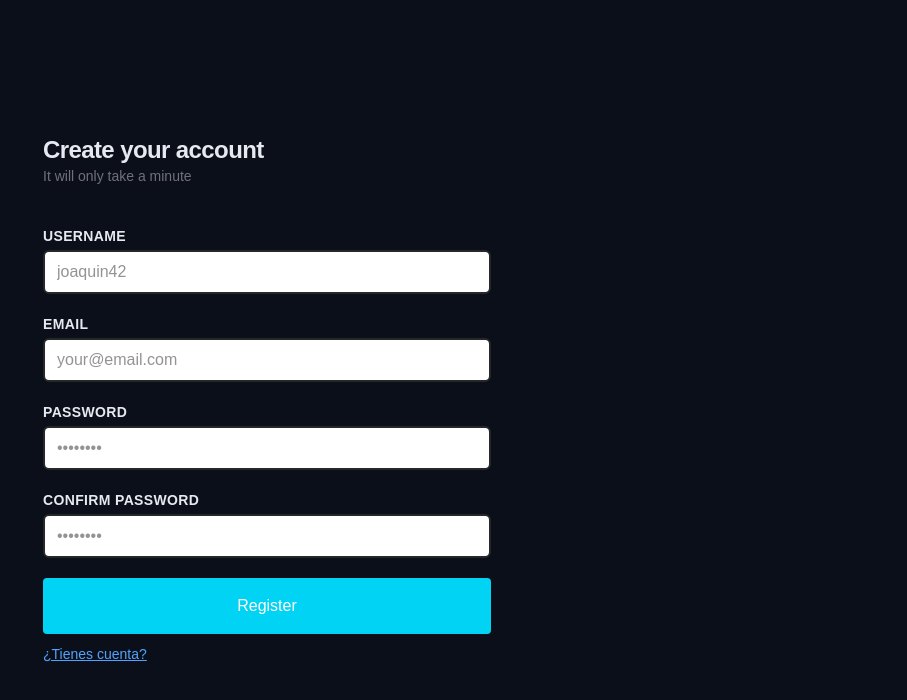
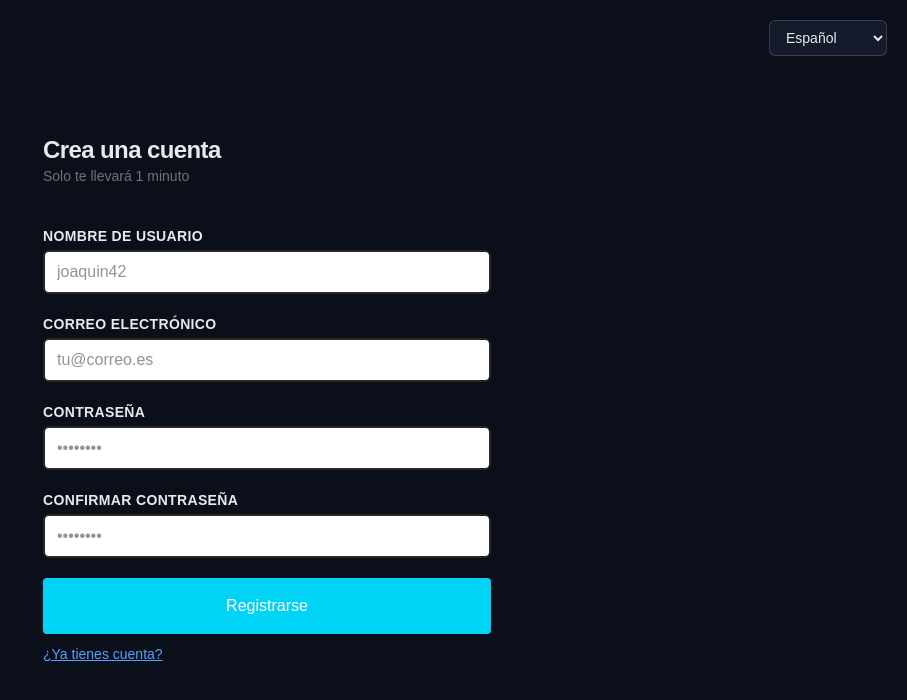
Before and after one commit to Hadi2022/ft_transcendence, a React (Vite) app in the folder frontend/: page /register in a window 1280 px wide. Shown: the top 700 px of the page, without its empty margins (373-1280 px from the left). Built offline with nearby package versions, Linux system fonts and the light colour scheme.

Commit message:
feat: add language selector and translate auth and navigation

```diff
--- /dev/null
+++ b/frontend/src/components/LanguageSelector.tsx
@@ -0,0 +1,21 @@
+import { useTranslation } from "react-i18next"
+
+
+export default function LanguageSelector() {
+
+    const { i18n } = useTranslation()
+
+    return (
+        <select className="bg-section text-text text-sm border
+                            border-soft-text/30 rounded-md px-3 py-2
+                            focus:outline-none focus:border-primary
+                            cursor-pointer"
+
+            value={i18n.language}
+            onChange={(e) => i18n.changeLanguage(e.target.value)} >
+            <option value="es">Español</option>
+            <option value="en">English</option>
+            <option value="nl">Nederlands</option>
+        </select>
+    )
+}
--- a/frontend/src/layouts/AuthLayout.tsx
+++ b/frontend/src/layouts/AuthLayout.tsx
@@ -1,9 +1,13 @@
 import { Outlet } from "react-router";
+import LanguageSelector from "../components/LanguageSelector";
 
 export default function AuthLayout() {
 
     return (
-        <div className="py-5 min-h-screen grid place-items-center bg-transcendence">
+        <div className="relative py-5 min-h-screen grid place-items-center bg-transcendence">
+            <div className="absolute top-5 right-5">
+                <LanguageSelector />
+            </div>
             <div className="w-full max-w-md">
                 <Outlet />
             </div>
--- a/frontend/src/layouts/MainLayout.tsx
+++ b/frontend/src/layouts/MainLayout.tsx
@@ -1,12 +1,18 @@
+import { Translation, useTranslation } from "react-i18next";
 import { NavLink, Outlet } from "react-router";
+import LanguageSelector from "../components/LanguageSelector";
 
 export default function MainLayout() {
+
+    const { t } = useTranslation()
+
     return (
         <div className="flex flex-col bg-transcendence text-text min-h-screen">
             <header className="flex flex-row justify-between p-5">
                 <h1>Transcendence</h1>
-                <nav className="flex flex-row justify-between">
+                <nav className="flex flex-row gap-4 items-center">
                     <NavLink to="#">Perfil</NavLink>
+                    <LanguageSelector />
                 </nav>
             </header>
 
--- a/frontend/src/pages/auth/RegisterPage.tsx
+++ b/frontend/src/pages/auth/RegisterPage.tsx
@@ -3,10 +3,12 @@ import ButtonComponent from "./components/ButtonComponent";
 import InputComponent from "./components/InputComponent";
 import { register } from "../../services/auth";
 import { useState, type SubmitEvent } from "react";
+import { useTranslation } from "react-i18next";
 
 export default function RegisterPage() {
 
     const navigate = useNavigate()
+    const { t } = useTranslation()
 
     const [email, setEmail] = useState("")
     const [username, setUsername] = useState("")
@@ -30,15 +32,15 @@ export default function RegisterPage() {
     return (
         <div className="text-text">
             <div className="mb-10">
-                <h1 className="text-2xl font-bold tracking-tight">Create your account</h1>
-                <p className="text-sm text-zinc-500">It will only take a minute</p>
+                <h1 className="text-2xl font-bold tracking-tight">{ t("auth.registerTitle") }</h1>
+                <p className="text-sm text-zinc-500">{ t("auth.registerSubtitle") }</p>
             </div>
 
             <form onSubmit={handleSubmit}
                 className="flex flex-col gap-5 mb-2">
 
                 { /* Username input*/ }
-                <InputComponent label="Username" type="text"
+                <InputComponent label={ t("auth.username") } type="text"
                                 placeholder="joaquin42"
                                 value={username}
                                 onChange={(e) => setUsername(e.target.value)}
@@ -46,15 +48,15 @@ export default function RegisterPage() {
                                 required />
 
                 { /* Email input*/ }
-                <InputComponent label="Email" type="email"
-                                placeholder="your@email.com"
+                <InputComponent label={ t("auth.email") } type="email"
+                                placeholder={ t("auth.emailPlaceholder") }
                                 value={email}
                                 onChange={(e) => setEmail(e.target.value)}
                                 minLength={6} maxLength={254}
                                 required />
 
                 { /* Password input */ }
-                <InputComponent label="Password" type="password"
+                <InputComponent label={ t("auth.password") } type="password"
                                 placeholder="••••••••"
                                 value={password}
                                 onChange={(e) => setPassword(e.target.value)}
@@ -62,7 +64,7 @@ export default function RegisterPage() {
                                 required />
 
                 { /* Confirm password input */ }
-                <InputComponent label="Confirm password" type="password"
+                <InputComponent label={ t("auth.registerConfirmPassword") } type="password"
                                 placeholder="••••••••"
                                 value={confirmPassword}
                                 onChange={(e) => setConfirmPassword(e.target.value)}
@@ -70,10 +72,10 @@ export default function RegisterPage() {
                                 required />
 
                 { /* Register button */ }
-                <ButtonComponent text="Register" />
+                <ButtonComponent text={ t("auth.registerButton") } />
             </form>
             <Link to="/login" className="text-sm underline text-blue-400 hover:no-underline">
-                ¿Tienes cuenta?
+                { t("auth.haveAccount") }
             </Link>
         </div>
     )
```
